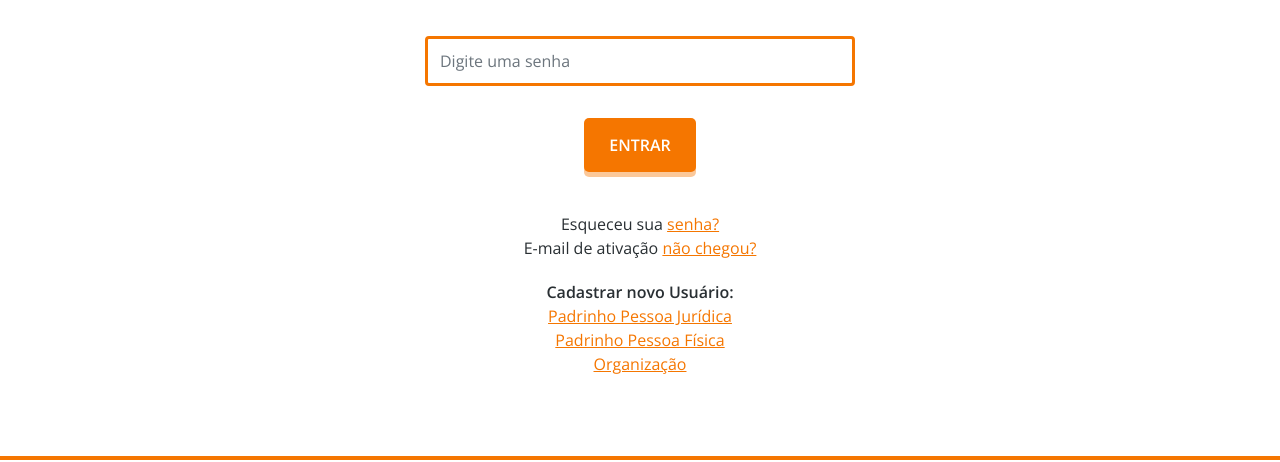
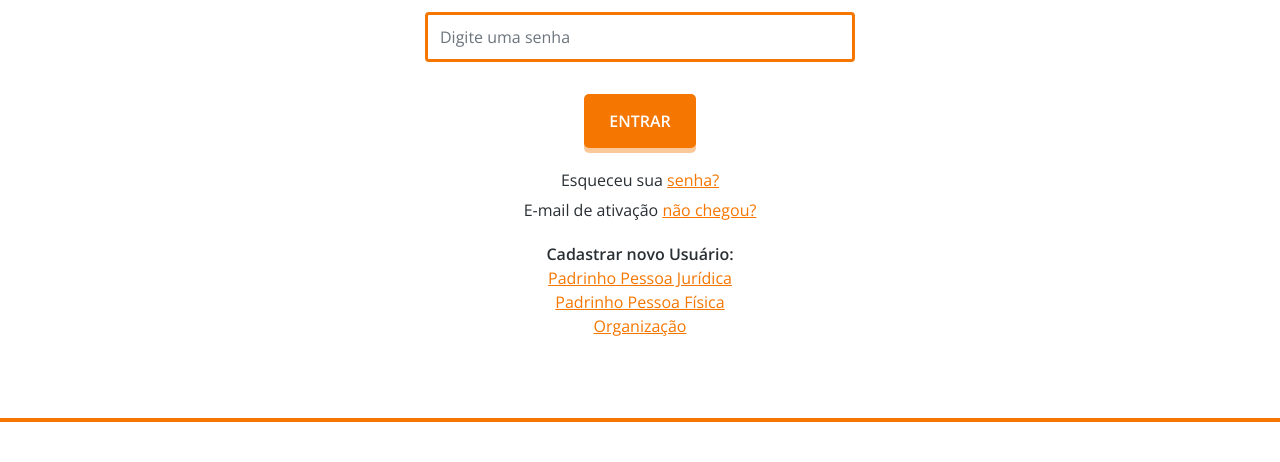
Before and after one commit to aevilesaguiar/apadrinhe-um-sorriso-website, a PHP site: page /login.php in a window 1280 px wide. Shown: the part 562-1024 px from the top of the page. Run offline with PHP 8.4, Linux system fonts and the light colour scheme; some libraries are stand-ins or nearby versions.

Commit message:
alteração de span para parágrafo
Foi alterado o form de login para p

```diff
--- a/login.php
+++ b/login.php
@@ -1,4 +1,3 @@
-<?php include "php/sessao.php"?>;
 <!DOCTYPE html>
 <html lang="pt-br">
 <head>
@@ -35,7 +34,7 @@
 src="https://code.jquery.com/jquery-3.4.1.slim.min.js"
 integrity="sha256-pasqAKBDmFT4eHoN2ndd6lN370kFiGUFyTiUHWhU7k8="
 crossorigin="anonymous"></script>
-
+<script src="js/mask.js"></script>
 
 <script>
 $(function() {
@@ -97,12 +96,13 @@ $(".toggle").on("click", function() {
 
                   <img class="img-direc-login " src="image/logo-contato.svg" alt="" style="margin: 0 auto; margin-top: 50px;"  >
                   <div class="dist-menu-botao"></div>
-                    <form action="PHP/valida-entrada-usuario.php" method="POST">
+                    <form action="">
                         <div class="mb-3 row">
-                            <input type="text" name= "usuario" class="form-control" id="inputAddress" placeholder="Usuario">
+                            <input type="text" class="form-control" id="inputAddress" placeholder="Usuario">
                           </div>
+
                           <div class="mb-3 row">
-                            <input type="password" name="password" class="form-control" id="inputPassword4" placeholder="Digite uma senha">
+                            <input type="password" class="form-control" id="inputPassword4" placeholder="Digite uma senha">
                           </div>
 
                             <input class="button-menu-form" type="submit" value="ENTRAR">
@@ -110,29 +110,28 @@ $(".toggle").on("click", function() {
 
                     </form>
 
+
                 <ul class="login-utils">
 
-                <div class="dist-menu-botao"></div>
+                <div class="dist-menu-botao" style="height: 20px;"></div>
+
                     <li class="margin-bottom-8 margin-top-8">
-                        <span class="text1">
-                             <b><?php if(isset($_SESSION['mensagem'])){echo$_SESSION['mensagem'];};?><br/></b><!--Aeviles, por favor verificar-->
-                        </span>
-                        <span class="text1">
+                       <p style="height: 30px;"> <span class="text1">
                             Esqueceu sua
                         </span>
 
                         <a href="lembrar-senha.php" class="text2">
                             senha?
-                        </a>
+                        </a></p>
                     </li>
-                    <li>
+                    <li><p>
                         <span class="text1">
                             E-mail de ativação
                         </span>
 
                         <a href="redefinir-senha.php" class="text2">
                             não chegou?
-                        </a>
+                        </a></p>
                     </li>
                     <div class="tit-log">
                     <p >Cadastrar novo Usuário:</p>
```
